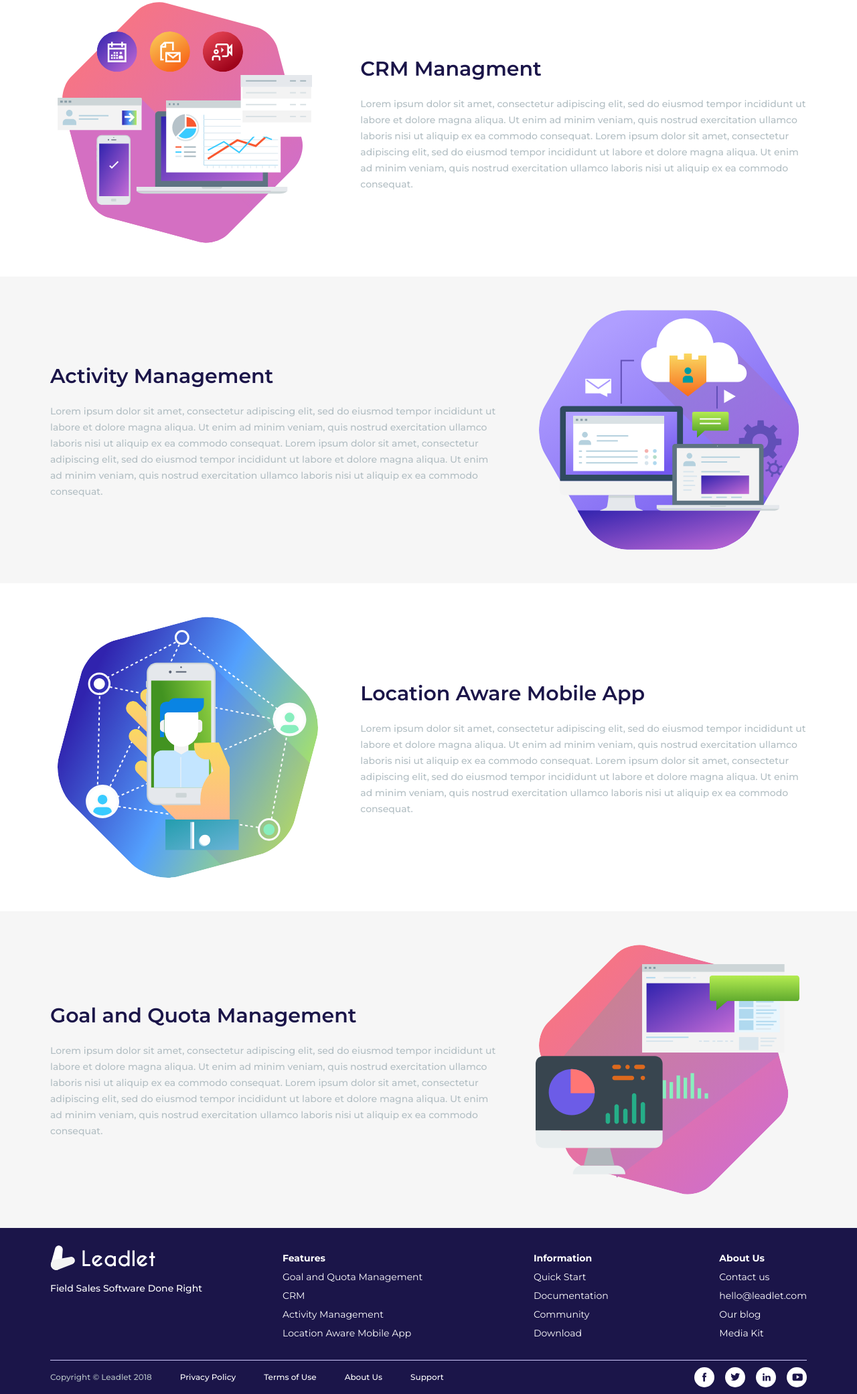
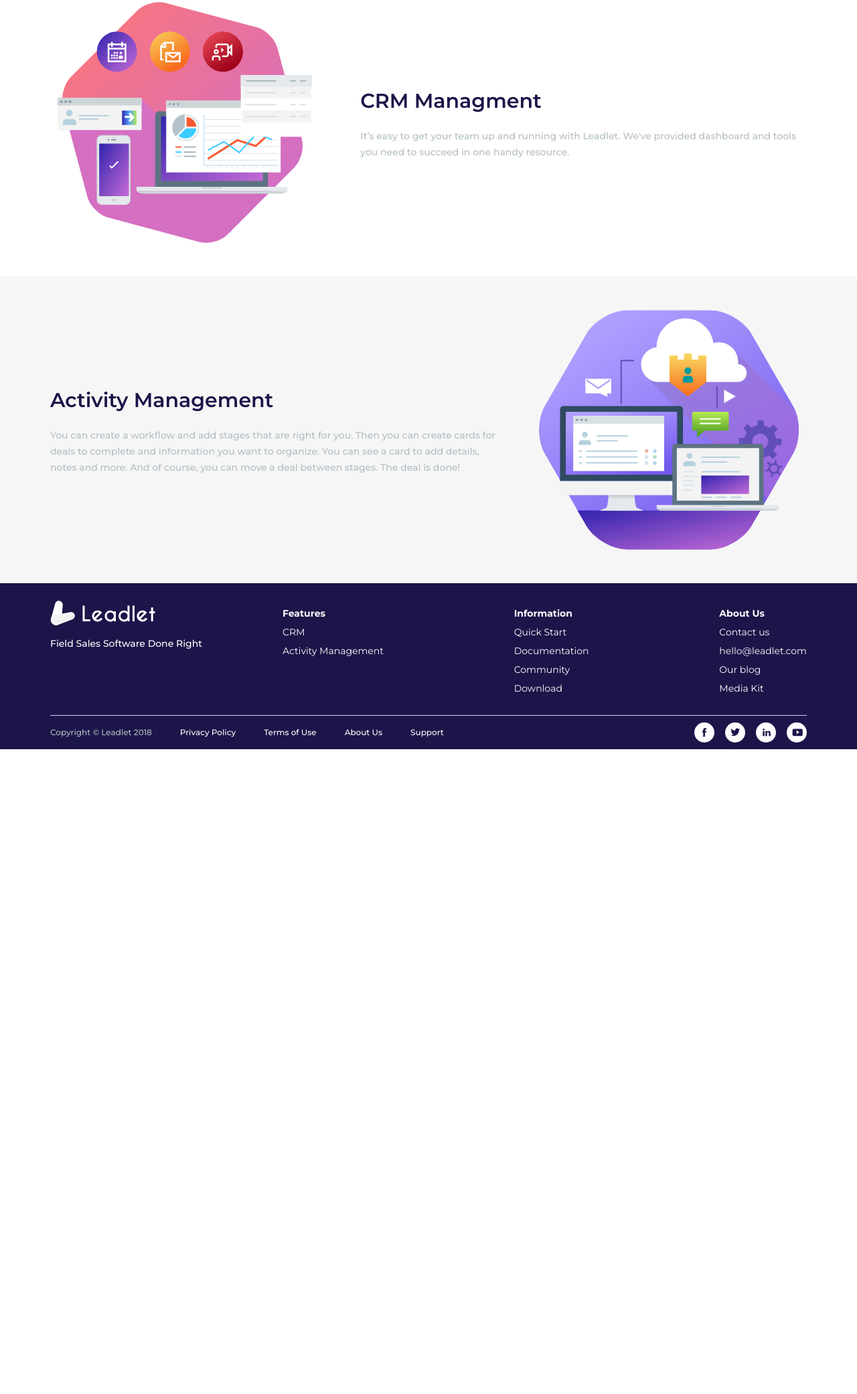
Before and after one commit to leadlet/leadlet.github.io, a plain HTML site: page features.html in a window 1280 px wide. Shown: the part 127-2209 px from the top of the page at 67% size. After the commit the page ends 1246 px from the top, so only its background shows below. Drawn offline with Linux system fonts and the light colour scheme.

Commit message:
the content of the page has changed.

```diff
--- a/features.html
+++ b/features.html
@@ -36,7 +36,7 @@
                         </li>
                     </ul>
                 </nav>
-                <a class="btn btn_type1 btn_test" href="http://app.leadlet.org" role="button">Test it</a>
+                <!-- <a class="btn btn_type1 btn_test" href="http://app.leadlet.org" role="button">Test it</a> -->
                 <a href="http://app.leadlet.org" class="mobile-nav-btn">
                     <span></span>
                 </a>
@@ -56,12 +56,8 @@
                     <div class="features__text">
                         <h3 class="features__title">CRM Managment</h3>
                         <div class="features__description">
-                            Lorem ipsum dolor sit amet, consectetur adipiscing elit, sed do eiusmod tempor incididunt ut
-                            labore et dolore magna aliqua. Ut enim ad minim veniam, quis nostrud exercitation ullamco
-                            laboris nisi ut aliquip ex ea commodo consequat. Lorem ipsum dolor sit amet, consectetur
-                            adipiscing elit, sed do eiusmod tempor incididunt ut labore et dolore magna aliqua. Ut enim
-                            ad minim veniam, quis nostrud exercitation ullamco laboris nisi ut aliquip ex ea commodo
-                            consequat.
+                            It’s easy to get your team up and running with Leadlet.
+                            We've provided dashboard and tools you need to succeed in one handy resource.
                         </div>
                     </div>
                 </div>
@@ -75,18 +71,17 @@
                     <div class="features__text">
                         <h3 class="features__title">Activity Management</h3>
                         <div class="features__description">
-                            Lorem ipsum dolor sit amet, consectetur adipiscing elit, sed do eiusmod tempor incididunt ut
-                            labore et dolore magna aliqua. Ut enim ad minim veniam, quis nostrud exercitation ullamco
-                            laboris nisi ut aliquip ex ea commodo consequat. Lorem ipsum dolor sit amet, consectetur
-                            adipiscing elit, sed do eiusmod tempor incididunt ut labore et dolore magna aliqua. Ut enim
-                            ad minim veniam, quis nostrud exercitation ullamco laboris nisi ut aliquip ex ea commodo
-                            consequat.
+                            You can create a workflow and add stages that are right for you.
+                            Then you can create cards for deals to complete and information you want to organize.
+                            You can see a card to add details, notes and more.
+                            And of course, you can move a deal between stages.
+                            The deal is done!
                         </div>
                     </div>
                 </div>
             </div><!--features__item end-->
 
-            <div class="features__item" id="location_aware_mobile_app">
+            <!-- <div class="features__item" id="location_aware_mobile_app">
                 <div class="container">
                     <div class="features__img">
                         <img src="img/content/mobile-app-large.svg" alt="Location Aware Mobile App">
@@ -103,9 +98,9 @@
                         </div>
                     </div>
                 </div>
-            </div><!--features__item end-->
+            </div>--> <!--features__item end-->
 
-            <div class="features__item  grey-bg" id="goal_and_quota_management">
+            <!--<div class="features__item  grey-bg" id="goal_and_quota_management">
                 <div class="container">
                     <div class="features__img">
                         <img src="img/content/goal-large.svg" alt="Goal and Quota Management">
@@ -122,7 +117,7 @@
                         </div>
                     </div>
                 </div>
-            </div><!--features__item end-->
+            </div> --><!--features__item end-->
 
         </div>
 
@@ -149,22 +144,22 @@
                     <nav class="footer__nav">
                         <p><strong>Features</strong></p>
                         <ul>
-                            <li class="footer__nav-item"><a href="/features.html#goal_and_quota_management" class="footer__nav-lnk">Goal and Quota
-                                Management</a></li>
+                            <!--<li class="footer__nav-item"><a href="/features.html#goal_and_quota_management" class="footer__nav-lnk">Goal and Quota
+                                Management</a></li>-->
                             <li class="footer__nav-item"><a href="/features.html#crm_management" class="footer__nav-lnk">CRM</a></li>
                             <li class="footer__nav-item"><a href="/features.html#activity_management" class="footer__nav-lnk">Activity Management</a>
                             </li>
-                            <li class="footer__nav-item"><a href="/features.html#location_aware_mobile_app" class="footer__nav-lnk">Location Aware Mobile
-                                App</a></li>
+                            <!--<li class="footer__nav-item"><a href="/features.html#location_aware_mobile_app" class="footer__nav-lnk">Location Aware Mobile
+                                App</a></li>-->
                         </ul>
                     </nav>
                     <nav class="footer__nav">
                         <p><strong>Information</strong></p>
                         <ul>
-                            <li class="footer__nav-item"><a href="#" class="footer__nav-lnk">Quick Start</a></li>
+                            <li class="footer__nav-item"><a href="https://github.com/leadlet/leadlet-api/wiki" class="footer__nav-lnk">Quick Start</a></li>
                             <li class="footer__nav-item"><a href="documentation.html" class="footer__nav-lnk">Documentation</a></li>
-                            <li class="footer__nav-item"><a href="#" class="footer__nav-lnk">Community</a></li>
-                            <li class="footer__nav-item"><a href="#" class="footer__nav-lnk">Download</a></li>
+                            <li class="footer__nav-item"><a href="https://github.com/orgs/leadlet/people" class="footer__nav-lnk">Community</a></li>
+                            <li class="footer__nav-item"><a href="https://github.com/leadlet" class="footer__nav-lnk">Download</a></li>
                         </ul>
                     </nav>
                     <nav class="footer__nav">
```
Also changed, not shown: index.html (+9 -9 lines).
